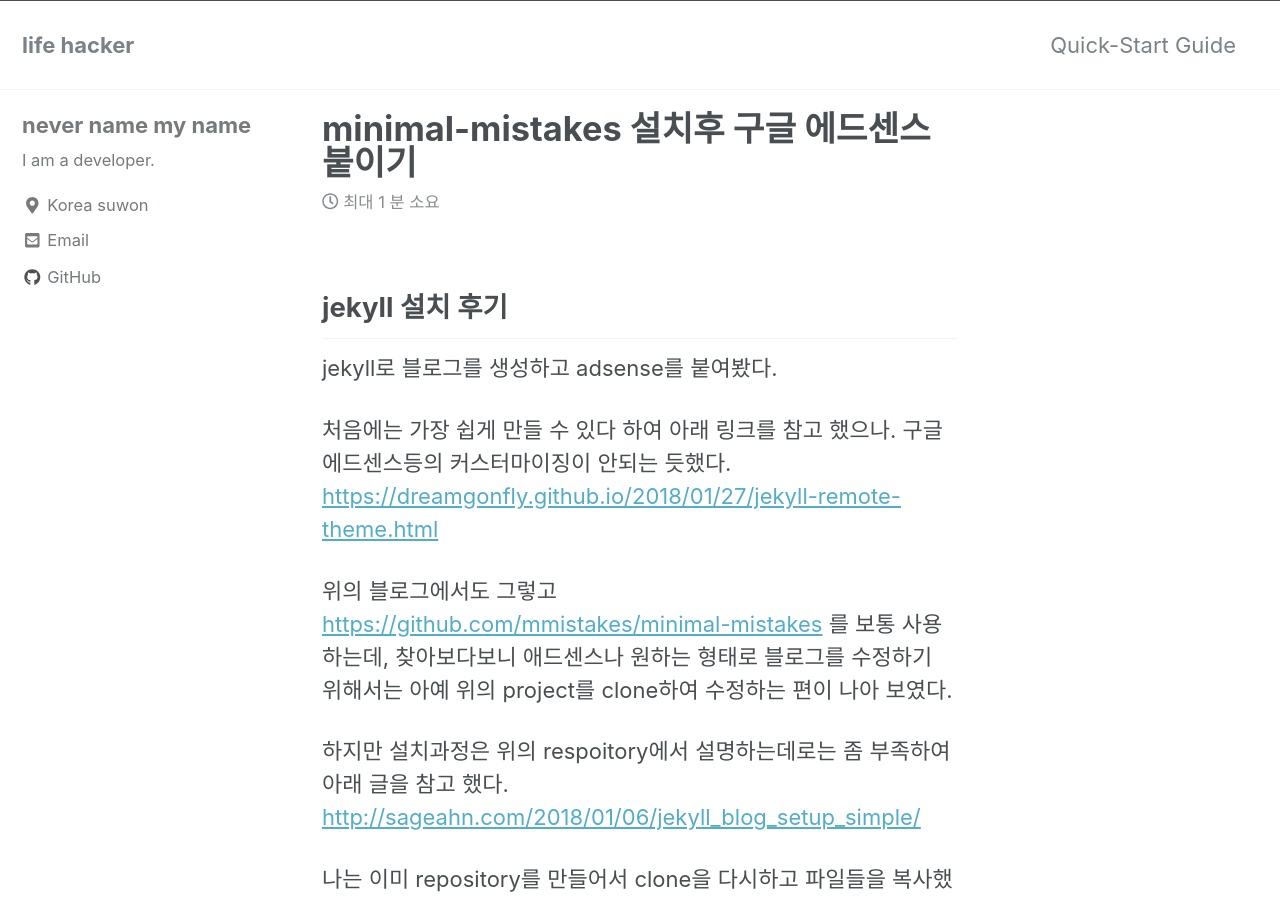
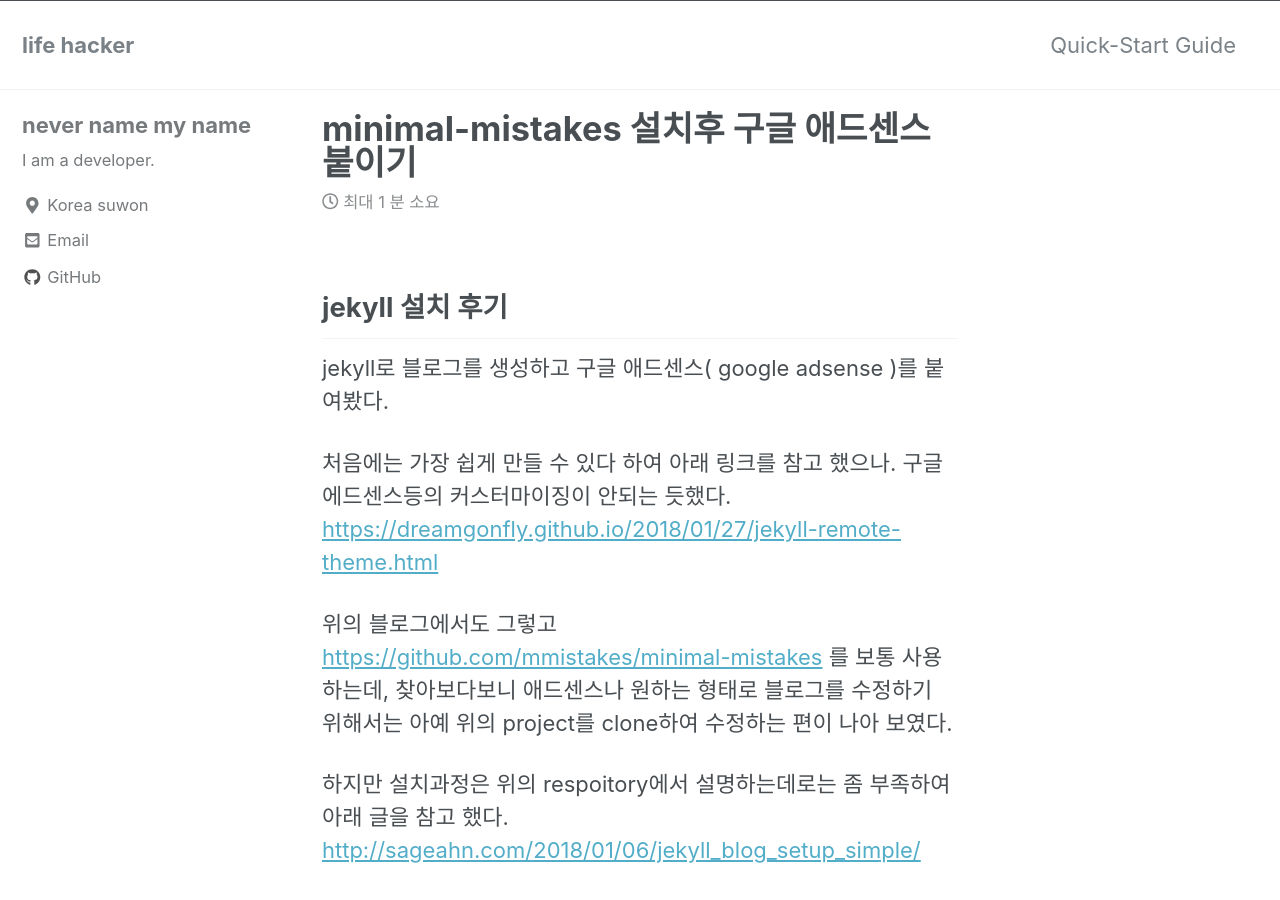
Before and after one commit to nevernamed83/nevernamed83.github.io, a Jekyll site: the page built from _posts/2018-09-16-add-ads.md, in a window 1280 px wide and 900 px high. Built offline with Jekyll 4.4.1, drawn with Linux system fonts in a browser that asks for light colours; nearby versions of some CDN libraries.

Commit message:
fix : 오탈자 수정

```diff
--- a/_posts/2018-09-16-add-ads.md
+++ b/_posts/2018-09-16-add-ads.md
@@ -1,11 +1,11 @@
 ---
-title: "minimal-mistakes 설치후 구글 에드센스 붙이기"
+title: "minimal-mistakes 설치후 구글 애드센스 붙이기"
 date: 2018-09-16 19:46:03 +0900
 categories: life
 ---
 
 ## jekyll 설치 후기
-jekyll로 블로그를 생성하고 adsense를 붙여봤다.
+jekyll로 블로그를 생성하고 구글 애드센스( google adsense )를 붙여봤다.
 
 처음에는 가장 쉽게 만들 수 있다 하여 아래 링크를 참고 했으나. 구글 에드센스등의 커스터마이징이 안되는 듯했다.
 [https://dreamgonfly.github.io/2018/01/27/jekyll-remote-theme.html](https://dreamgonfly.github.io/2018/01/27/jekyll-remote-theme.html)
```
